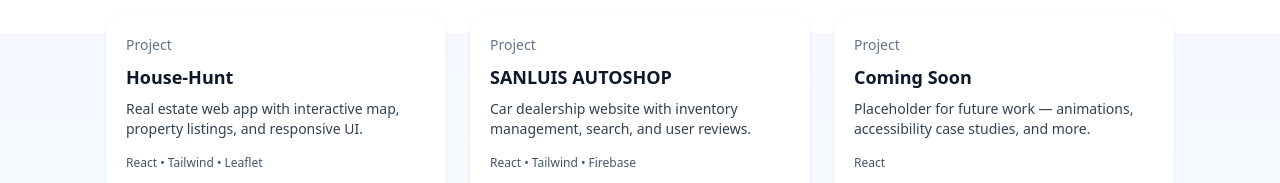
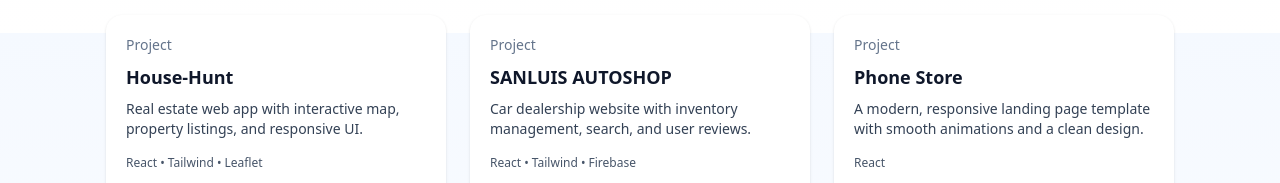
Before and after one commit to rodneyswaji-hue/Rodney-portfolio, a React (Vite) app: page / in a window 1280 px wide. Shown: the part 767-950 px from the top of the page. Built offline with nearby package versions, Linux system fonts and the light colour scheme.

Commit message:
final commit

```diff
--- a/src/components/Projects.jsx
+++ b/src/components/Projects.jsx
@@ -18,8 +18,8 @@
   },
 
   {
-    title: 'Coming Soon',
-    desc: 'Placeholder for future work — animations, accessibility case studies, and more.',
+    title: 'Phone Store',
+    desc: 'A modern, responsive landing page template with smooth animations and a clean design.',
     tech: ['React'],
     link: '#'
   }
```
